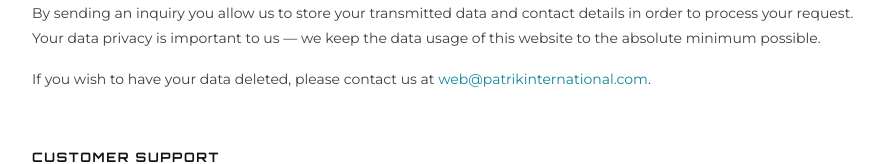
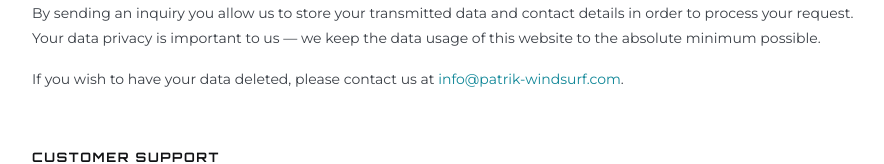
Before and after one commit to time-4-action/patrik-warranty-form, a Next.js app: page /privacy in a window 1280 px wide. Shown: the part 1418-1582 px from the top of the page, without its empty margins (192-1076 px from the left). Built offline with nearby package versions, Linux system fonts and the light colour scheme.

Commit message:
chore(privacy): update data-deletion contact to info@patrik-windsurf.com
The Customer Support section further down the page already uses
info@patrik-windsurf.com; the data-deletion paragraph still pointed
at the stale web@patrikinternational.com address. Aligning both.

```diff
--- a/src/app/privacy/page.tsx
+++ b/src/app/privacy/page.tsx
@@ -124,9 +124,9 @@ export default function PrivacyPage() {
             If you wish to have your data deleted, please contact us at{" "}
             <a
               className="text-cyan-3 underline-offset-2 hover:underline"
-              href="mailto:web@patrikinternational.com"
+              href="mailto:info@patrik-windsurf.com"
             >
-              web@patrikinternational.com
+              info@patrik-windsurf.com
             </a>
             .
           </p>
```
